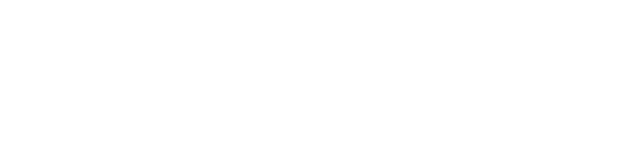
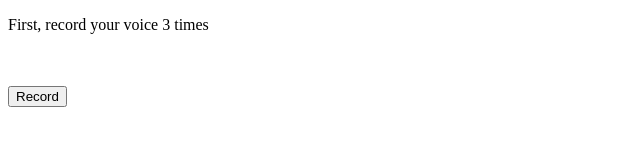
Before and after one commit to campionfellin/voicePassport, a website: page index.html in a window 1280 px wide. Shown: the whole page, without its empty margins (0-640 px from the left). Drawn offline with Linux system fonts and the light colour scheme.

Commit message:
installed node

```diff
--- a/index.html
+++ b/index.html
@@ -9,6 +9,15 @@
 	</head>
 	<body>
 
+
+		<p>First, record your voice 3 times</p>
+		</br>
+		</br>
+		<button onclick="recordVoice()">Record</button>
+
+
+
+
 	</body>
 
 </html>
--- a/index.js
+++ b/index.js
@@ -0,0 +1,9 @@
+function recordVoice(){
+    console.log("hihihi");
+
+
+
+
+
+
+}
```
Also changed, not shown: package.json (added, +22 -0 lines).
